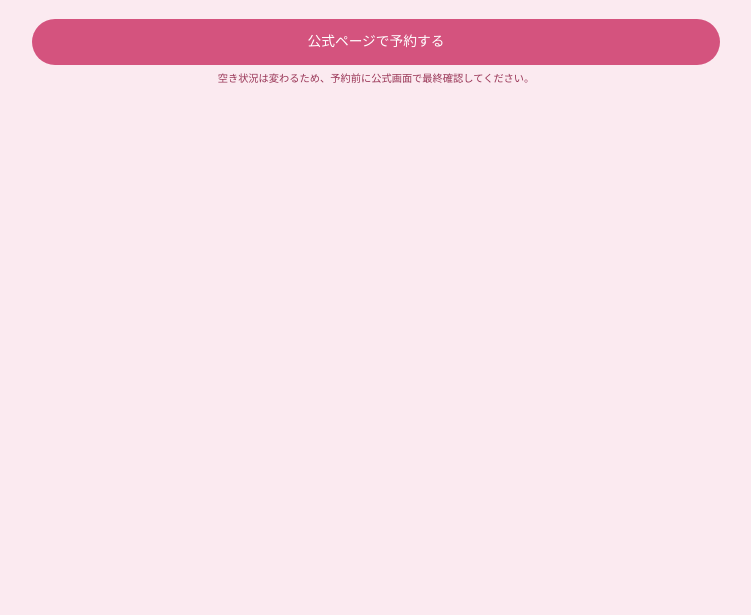
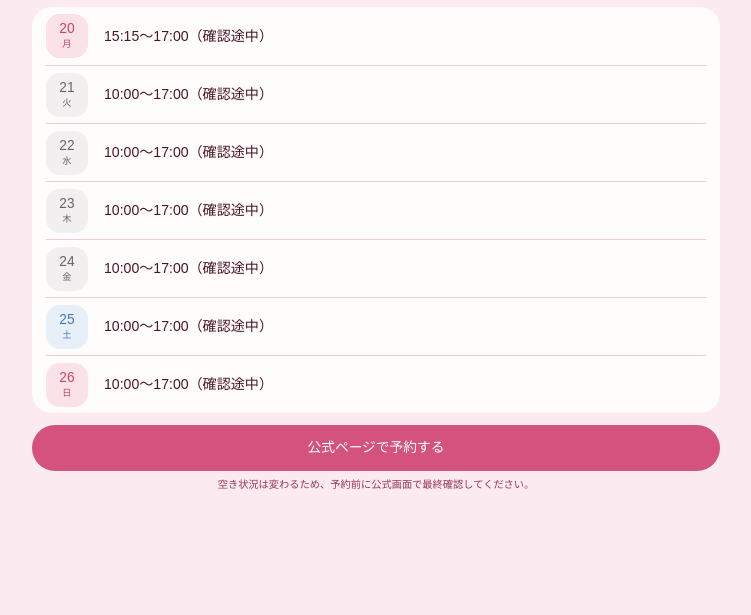
Before and after one commit to kkrod899/megabig-fuse-availability, a website: page site/index.html in a window 1280 px wide. Shown: the part 185-800 px from the top of the page, without its empty margins (264-1015 px from the left). Drawn offline with Linux system fonts and the light colour scheme.

Commit message:
chore: load fail-safe availability module

```diff
--- a/site/index.html
+++ b/site/index.html
@@ -55,6 +55,6 @@
   </template>
 
   <script src="./config.js"></script>
-  <script src="./app.js?v=20260720-pink-final"></script>
+  <script type="module" src="./app.js?v=20260720-safe-empty"></script>
 </body>
 </html>
```
